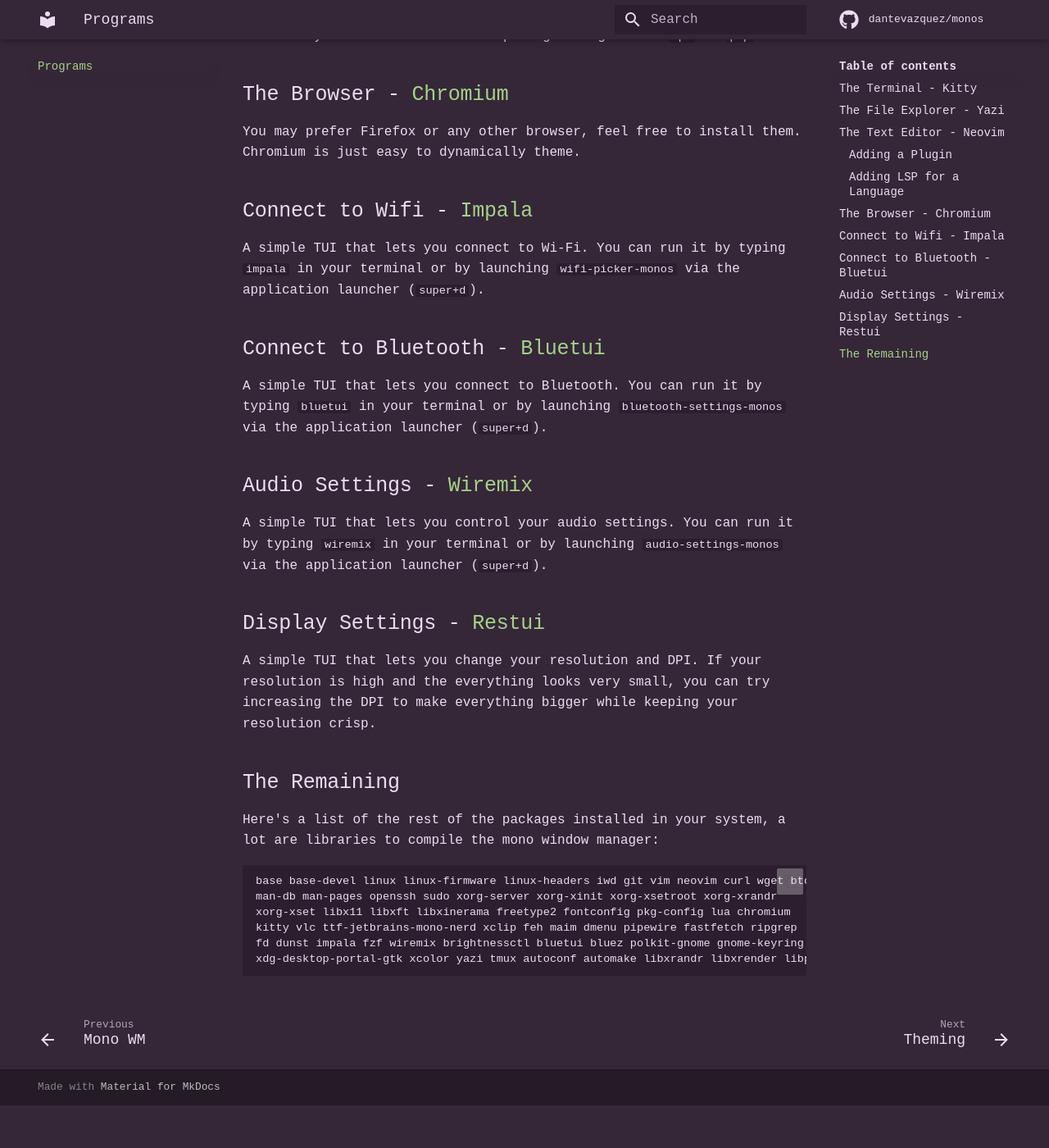
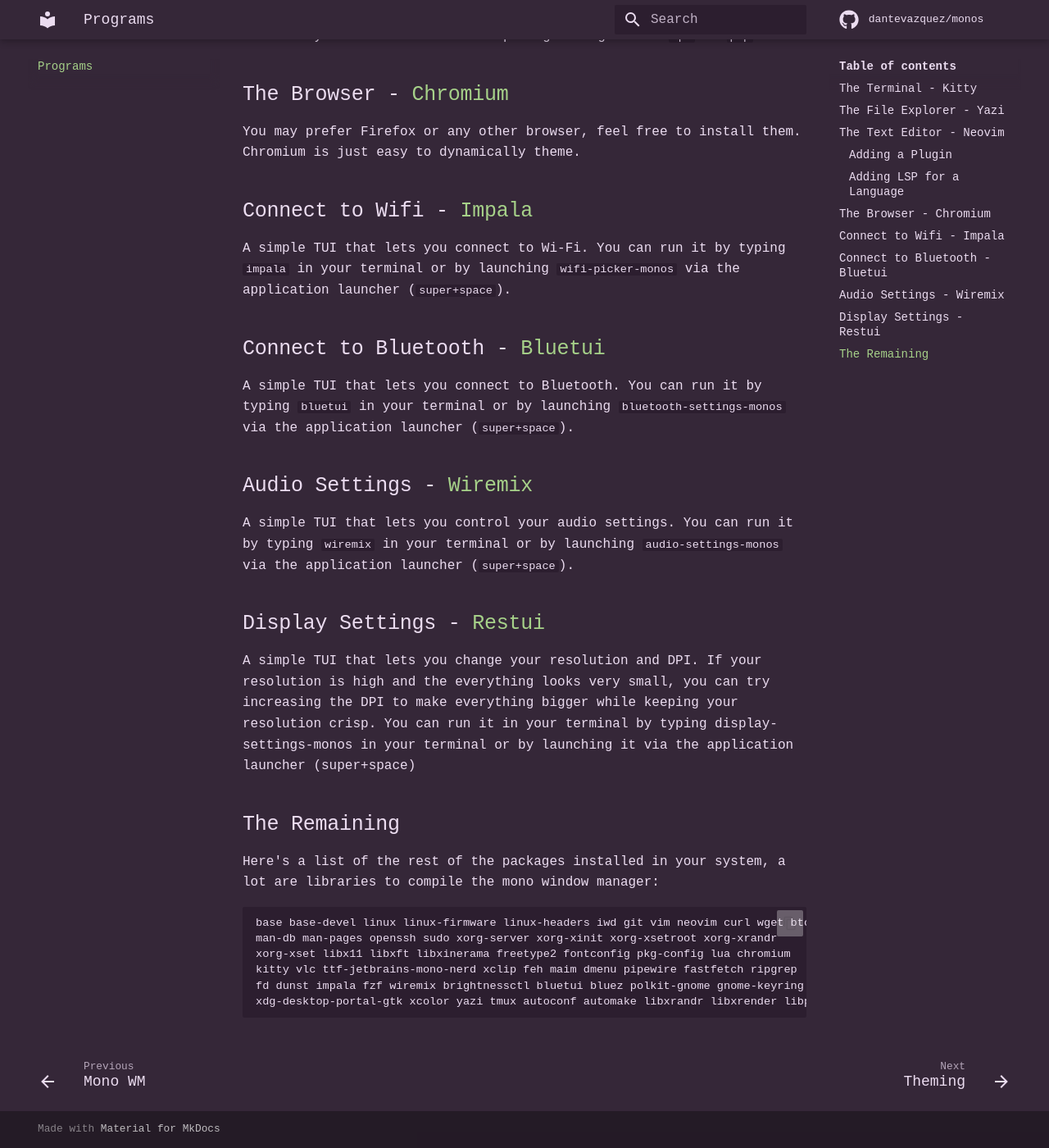
Before and after one commit to dantevazquez/monos-documentation, an MkDocs documentation site: the page built from docs/programs.md, in a window 1280 px wide and 1400 px high, scrolled down 1923 px. Shown: the whole window at 82% size. Built offline with MkDocs 1.6.1 and Material for MkDocs 9.7.7, drawn with Linux system fonts in a browser that asks for light colours; comment, search, counter and statistics services are not loaded; a style sheet for code colours, icons or effects is not loaded; before the commit the page ends 3271 px from its top, so only the background shows below that.

Commit message:
typos in programs

```diff
--- a/docs/programs.md
+++ b/docs/programs.md
@@ -51,19 +51,19 @@ You may prefer Firefox or any other browser, feel free to install them. Chromium
 
 ## Connect to Wifi - [Impala](https://github.com/erikreinert/impala){ target="_blank" }
 
-A simple TUI that lets you connect to Wi-Fi. You can run it by typing `impala` in your terminal or by launching `wifi-picker-monos` via the application launcher (`super+d`).
+A simple TUI that lets you connect to Wi-Fi. You can run it by typing `impala` in your terminal or by launching `wifi-picker-monos` via the application launcher (`super+space`).
 
 ## Connect to Bluetooth - [Bluetui](https://github.com/darkhz/bluetui){ target="_blank" }
 
-A simple TUI that lets you connect to Bluetooth. You can run it by typing `bluetui` in your terminal or by launching `bluetooth-settings-monos` via the application launcher (`super+d`).
+A simple TUI that lets you connect to Bluetooth. You can run it by typing `bluetui` in your terminal or by launching `bluetooth-settings-monos` via the application launcher (`super+space`).
 
 ## Audio Settings - [Wiremix](https://github.com/fennich/wiremix){ target="_blank" }
 
-A simple TUI that lets you control your audio settings. You can run it by typing `wiremix` in your terminal or by launching `audio-settings-monos` via the application launcher (`super+d`).
+A simple TUI that lets you control your audio settings. You can run it by typing `wiremix` in your terminal or by launching `audio-settings-monos` via the application launcher (`super+space`).
 
 
 ## Display Settings - [Restui](https://github.com/dantevazquez/monos/tree/main/bin/restui){ target="_blank" }
-A simple TUI that lets you change your resolution and DPI. If your resolution is high and the everything looks very small, you can try increasing the DPI to make everything bigger while keeping your resolution crisp.
+A simple TUI that lets you change your resolution and DPI. If your resolution is high and the everything looks very small, you can try increasing the DPI to make everything bigger while keeping your resolution crisp. You can run it in your terminal by typing display-settings-monos in your terminal or by launching it via the application launcher (super+space)
 
 ## The Remaining
 
```
